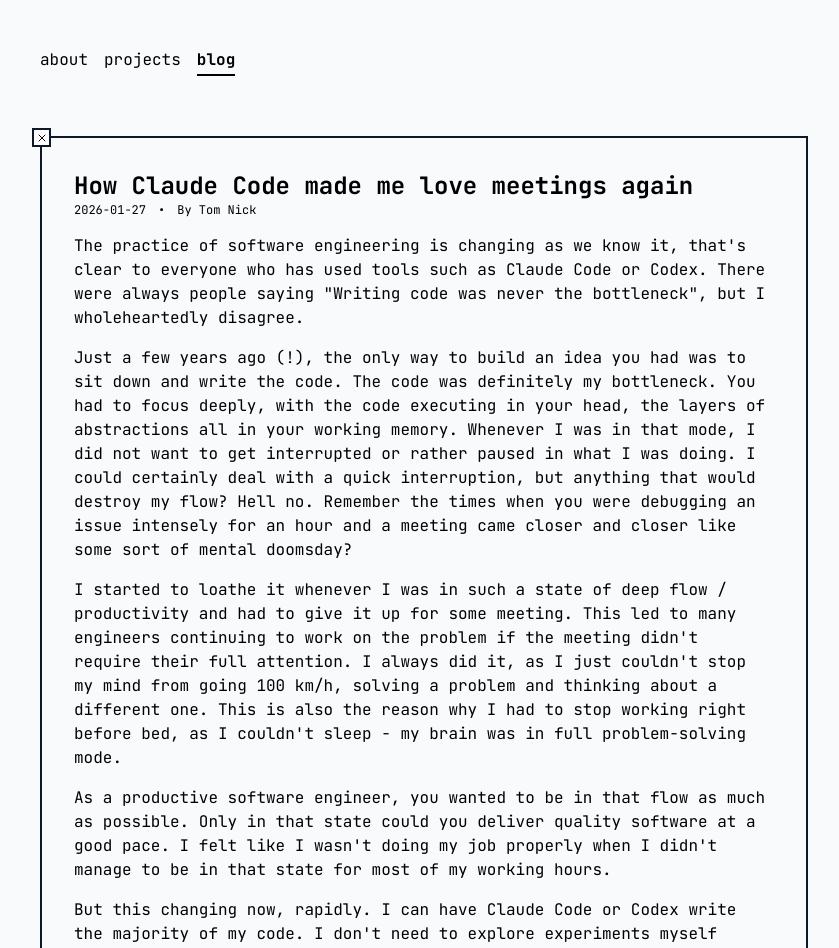
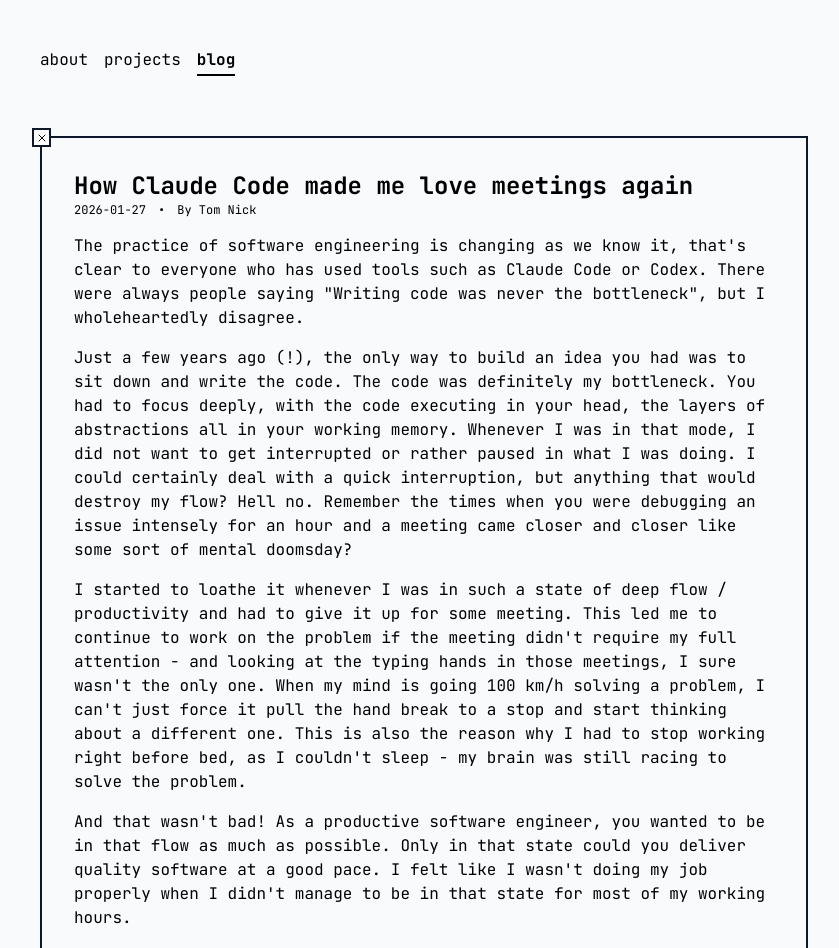
Before and after one commit to TN1ck/tn1ck.com, a Next.js app: page /blog/how-claude-code-made-me-love-meetings-again in a window 1280 px wide. Shown: the top 948 px of the page, without its empty margins (216-1055 px from the left). Built offline with nearby package versions, Linux system fonts and the light colour scheme.

Commit message:
chore: some improvements

```diff
--- a/pages/blog/how-claude-code-made-me-love-meetings-again.tsx
+++ b/pages/blog/how-claude-code-made-me-love-meetings-again.tsx
@@ -34,19 +34,21 @@
         </p>
         <p>
           I started to loathe it whenever I was in such a state of deep flow /
-          productivity and had to give it up for some meeting. This led to many
-          engineers continuing to work on the problem if the meeting didn't
-          require their full attention. I always did it, as I just couldn't stop
-          my mind from going 100 km/h, solving a problem and thinking about a
-          different one. This is also the reason why I had to stop working right
-          before bed, as I couldn't sleep - my brain was in full problem-solving
-          mode.
+          productivity and had to give it up for some meeting. This led me to
+          continue to work on the problem if the meeting didn't require my full
+          attention - and looking at the typing hands in those meetings, I sure
+          wasn't the only one. When my mind is going 100 km/h solving a problem,
+          I can't just force it pull the hand break to a stop and start thinking
+          about a different one. This is also the reason why I had to stop
+          working right before bed, as I couldn't sleep - my brain was still
+          racing to solve the problem.
         </p>
         <p>
-          As a productive software engineer, you wanted to be in that flow as
-          much as possible. Only in that state could you deliver quality
-          software at a good pace. I felt like I wasn't doing my job properly
-          when I didn't manage to be in that state for most of my working hours.
+          And that wasn't bad! As a productive software engineer, you wanted to
+          be in that flow as much as possible. Only in that state could you
+          deliver quality software at a good pace. I felt like I wasn't doing my
+          job properly when I didn't manage to be in that state for most of my
+          working hours.
         </p>
         <p>
           But this changing now, rapidly. I can have Claude Code or Codex write
```
